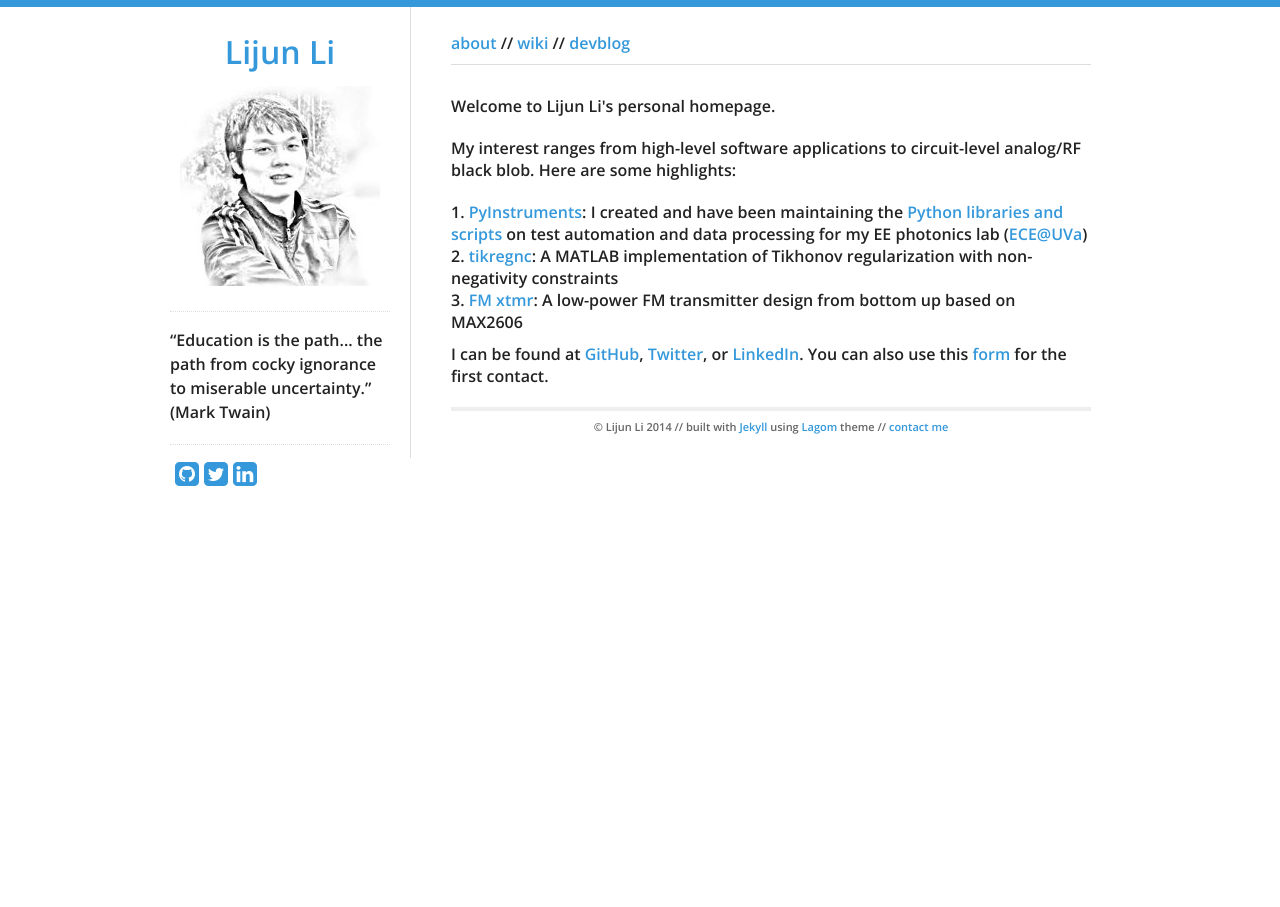
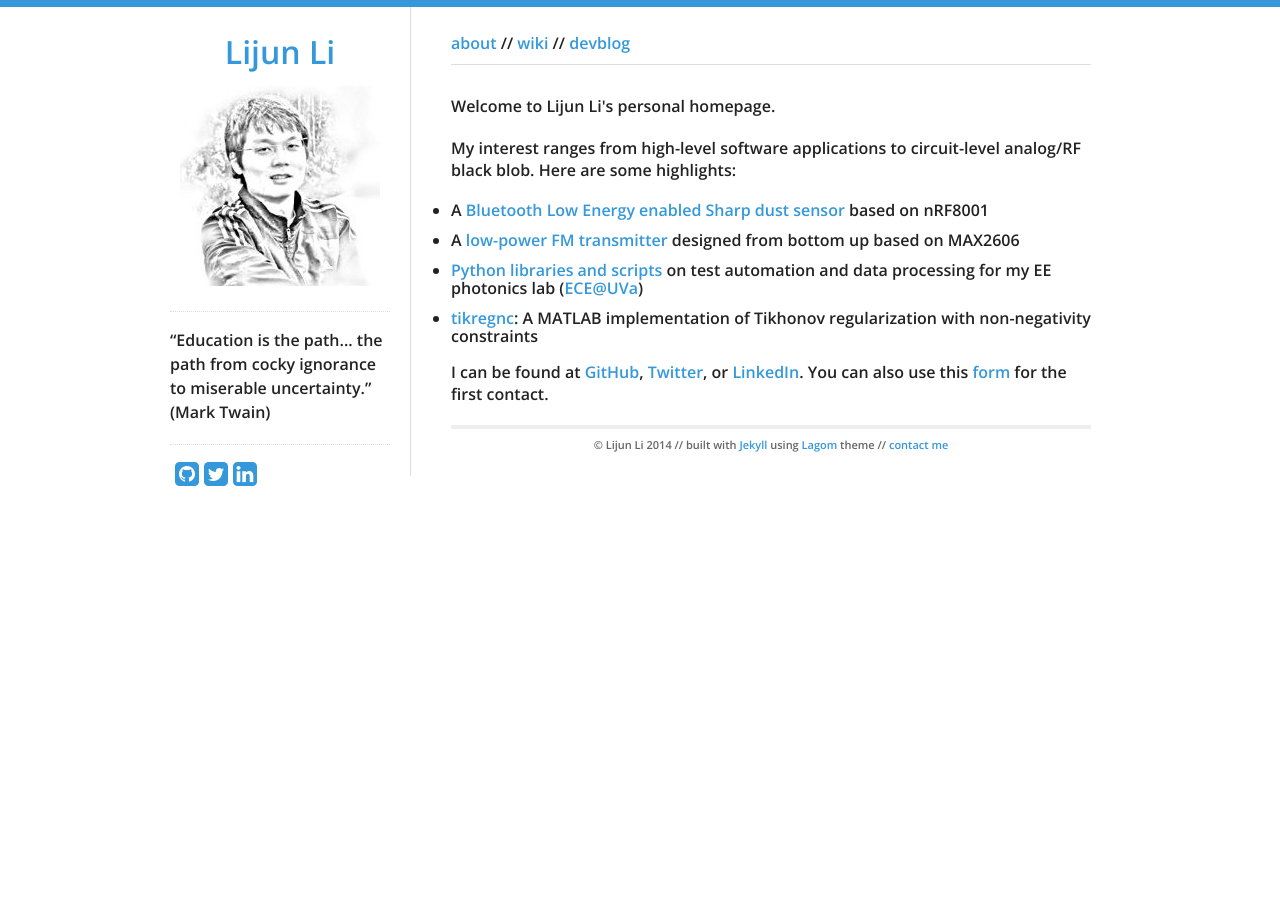
Before and after one commit to wenqiong/home, a Jekyll site: the page built from index.md, in a window 1280 px wide. Built offline with Jekyll 4.4.1, drawn with Linux system fonts in a browser that asks for light colours; nearby versions of some CDN libraries; Markdown is read by kramdown in place of the engine named in the settings.

Commit message:
update homepage

```diff
--- a/index.md
+++ b/index.md
@@ -9,10 +9,11 @@ title: about
 
   <p>My interest ranges from high-level software applications to circuit-level analog/RF black blob. Here are some highlights:</p>
 
-  <ul class="posts">
-        <li>1. <a href="https://github.com/lijunxyz/instruments">PyInstruments</a>: I created and have been maintaining the <a href="https://github.com/lijunxyz/instruments">Python libraries and scripts</a> on test automation and data processing for my EE photonics lab (<a href="http://www.ece.virginia.edu">ECE@UVa</a>)</li>
-        <li>2. <a href="https://github.com/lijunxyz/tikregnc">tikregnc</a>: A MATLAB implementation of Tikhonov regularization with non-negativity constraints </li>
-        <li>3. <a href="{{ site.wikiurl }}/old/various/fm_xmtr.html">FM xtmr</a>: A low-power FM transmitter design from bottom up based on MAX2606</li>
+  <ul>
+        <li>A <a href="{{ site.wikiurl }}/misc-dust-detector-with-arduino-ble.html">Bluetooth Low Energy enabled Sharp dust sensor</a> based on nRF8001</li>
+        <li>A <a href="{{ site.wikiurl }}/old/various/fm_xmtr.html">low-power FM transmitter</a> designed from bottom up based on MAX2606</li>
+        <li><a href="https://github.com/lijunxyz/instruments">Python libraries and scripts</a> on test automation and data processing for my EE photonics lab (<a href="http://www.ece.virginia.edu">ECE@UVa</a>)</li>
+        <li><a href="https://github.com/lijunxyz/tikregnc">tikregnc</a>: A MATLAB implementation of Tikhonov regularization with non-negativity constraints </li>
 
   </ul>
   <p>I can be found at <a href="http://www.github.com">GitHub</a>, <a href="http://www.twitter.com">Twitter</a>, or <a href="http://www.linkedin.com">LinkedIn</a>. You can also use this <a href="http://lijun.xyz/contact">form</a> for the first contact.</p>
```
